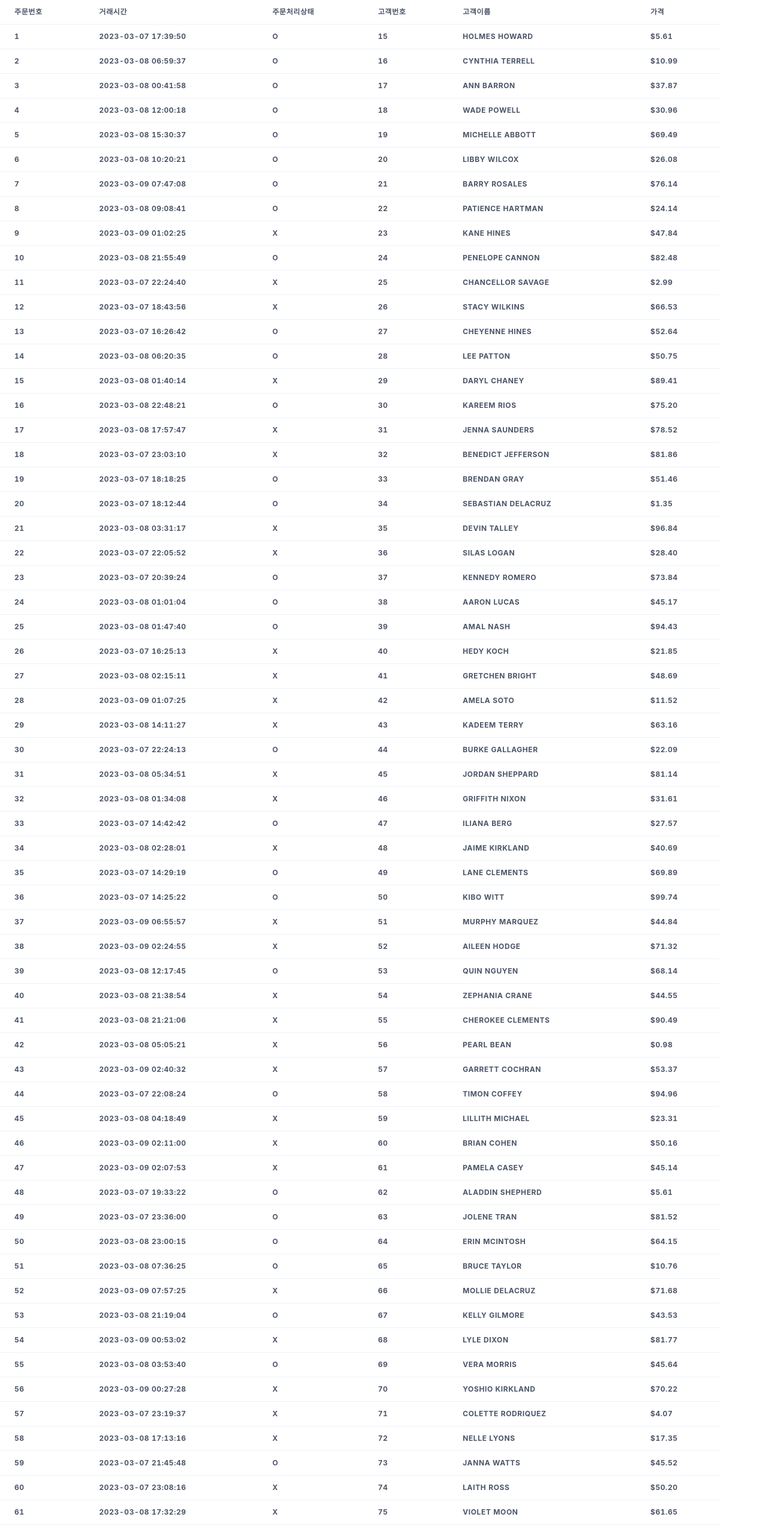
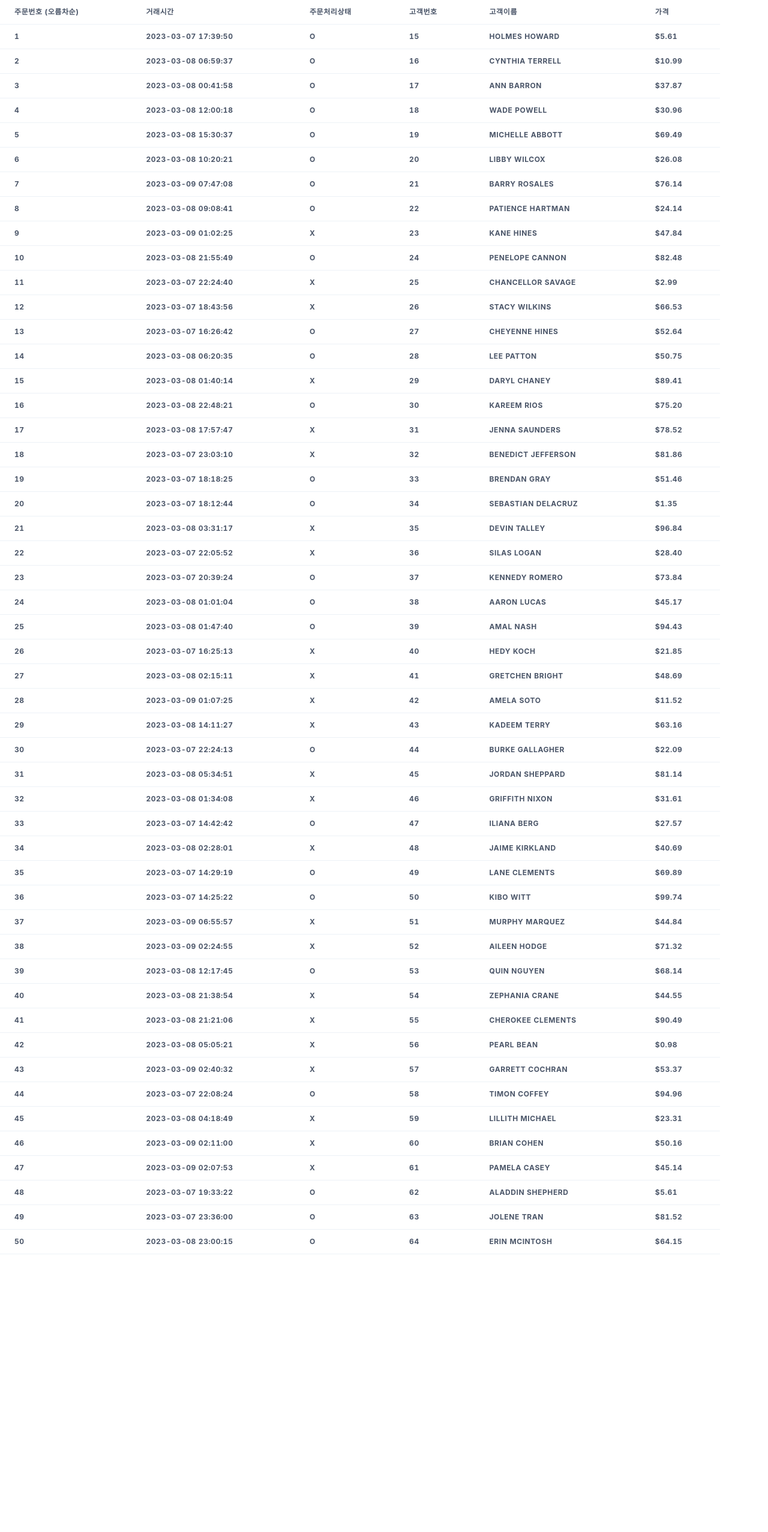
Before and after one commit to wanted-onboarding-10team/pre-onboarding-9th-4-10, a React (Create React App) app: page / in a window 1280 px wide. Shown: the top 2554 px of the page at 60% size. After the commit the page ends 2091 px from the top, so only its background shows below. Built offline with nearby package versions, Linux system fonts and the light colour scheme.

Commit message:
[#2] feature: id, time 클릭 시 정렬 기능 구현
useState와 useEffect를 활용하여 각각 조건마다 sort를 해주었습니다.

```diff
--- a/src/App.tsx
+++ b/src/App.tsx
@@ -6,7 +6,7 @@ import router from 'router';
 function App() {
   return (
     <ChakraProvider>
-      <RouterProvider router={router} />;
+      <RouterProvider router={router} />
     </ChakraProvider>
   );
 }
--- a/src/components/index.ts
+++ b/src/components/index.ts
@@ -1 +1 @@
-export { default as Order } from './order';
+export { default as Order } from './Order';
--- a/src/pages/MainPage.tsx
+++ b/src/pages/MainPage.tsx
@@ -1,28 +1,48 @@
 import { Order } from 'components';
 import { useLoaderData } from 'react-router-dom';
 import { OrderDataType } from 'types/order';
-import {
-  Table,
-  Thead,
-  Tbody,
-  Tfoot,
-  Tr,
-  Th,
-  Td,
-  TableCaption,
-  TableContainer,
-} from '@chakra-ui/react';
+import { Table, Thead, Tbody, Tr, Th, Td, TableContainer } from '@chakra-ui/react';
+import { useEffect, useState } from 'react';
 
 const MainPage = () => {
   const orderData = useLoaderData() as OrderDataType[];
-  console.log(orderData);
+  const [test, setTest] = useState<OrderDataType[]>(orderData.slice(0, 50));
+  const [isAscending, setIsAscending] = useState<boolean>(true);
+  const [isDateAscending, setIsDateAscending] = useState<boolean | null>(null);
+  console.log(`id: ${isAscending} time: ${isDateAscending}`);
+
+  useEffect(() => {
+    if (!isAscending) {
+      setTest(test.sort((a, b) => a.id - b.id));
+    } else {
+      setTest(test.sort((a, b) => b.id - a.id));
+    }
+  }, [isAscending]);
+
+  useEffect(() => {
+    if (isDateAscending !== null) {
+      const sortedData = test.sort((a, b) => {
+        if (!isDateAscending) {
+          return new Date(a.transaction_time).getTime() - new Date(b.transaction_time).getTime();
+        } else {
+          return new Date(b.transaction_time).getTime() - new Date(a.transaction_time).getTime();
+        }
+      });
+
+      setTest(sortedData);
+    }
+  }, [isDateAscending]);
   return (
     <TableContainer width='1200px'>
       <Table variant='simple'>
         <Thead>
           <Tr>
-            <Th>주문번호</Th>
-            <Th>거래시간</Th>
+            <Th onClick={() => setIsAscending(!isAscending)} cursor={'pointer'}>
+              주문번호 {isAscending ? '(오름차순)' : '(내림차순)'}
+            </Th>
+            <Th onClick={() => setIsDateAscending(!isDateAscending)} cursor={'pointer'}>
+              거래시간 {isDateAscending !== null && (isDateAscending ? '(오름차순)' : '(내림차순)')}
+            </Th>
             <Th>주문처리상태</Th>
             <Th>고객번호</Th>
             <Th>고객이름</Th>
@@ -30,7 +50,7 @@ const MainPage = () => {
           </Tr>
         </Thead>
         <Tbody>
-          {orderData.map(v => (
+          {test.map(v => (
             <Order {...v} key={v.id} />
           ))}
         </Tbody>
--- a/src/types/order.ts
+++ b/src/types/order.ts
@@ -4,5 +4,5 @@ export interface OrderDataType {
   customer_name: string;
   id: number;
   status: boolean;
-  transaction_time: string;
+  transaction_time: string; // Date
 }
```
